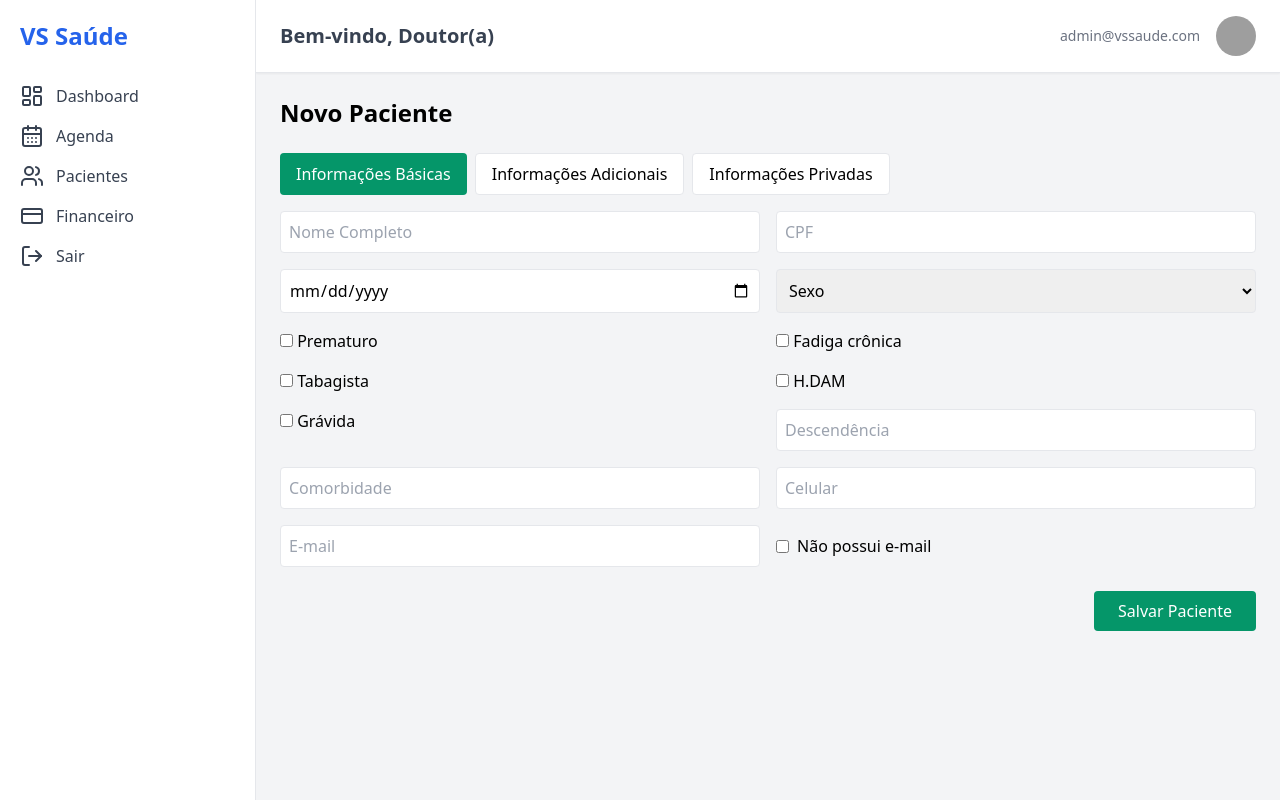
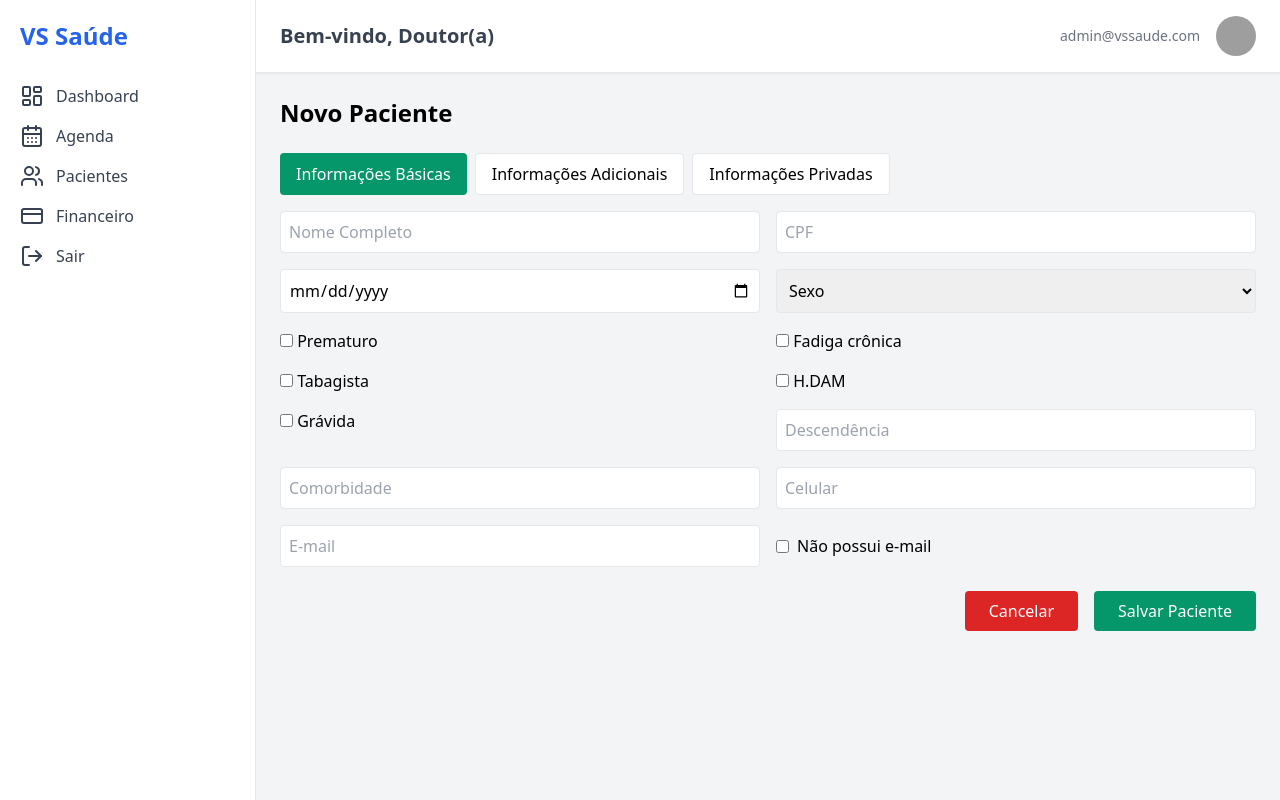
Before and after one commit to LhenriqueTech/vs-saude, a React (Vite) app: page /pacientes/novo in a window 1280 px wide. Built offline with nearby package versions, Linux system fonts and the light colour scheme; grey boxes are pictures that could not be loaded.

Commit message:
adicionado botao para cancelar]

```diff
--- a/src/components/pacientes/NovoPacienteForm.tsx
+++ b/src/components/pacientes/NovoPacienteForm.tsx
@@ -135,11 +135,21 @@ const NovoPacienteForm = () => {
             </div>
           )}
 
-          <div className="flex justify-end gap-4 mt-6">
-            <button onClick={handleSalvar} className="bg-emerald-600 text-white px-6 py-2 rounded hover:bg-emerald-700">
-              Salvar Paciente
-            </button>
-          </div>
+        <div className="flex justify-end gap-4 mt-6">
+          <button
+            onClick={() => navigate('/pacientes')}
+            className="bg-red-600 text-white px-6 py-2 rounded hover:bg-red-700"
+          >
+            Cancelar
+          </button>
+          <button
+            onClick={handleSalvar}
+            className="bg-emerald-600 text-white px-6 py-2 rounded hover:bg-emerald-700"
+          >
+            Salvar Paciente
+          </button>
+        </div>
+
         </div>
       </main>
     </div>
```
